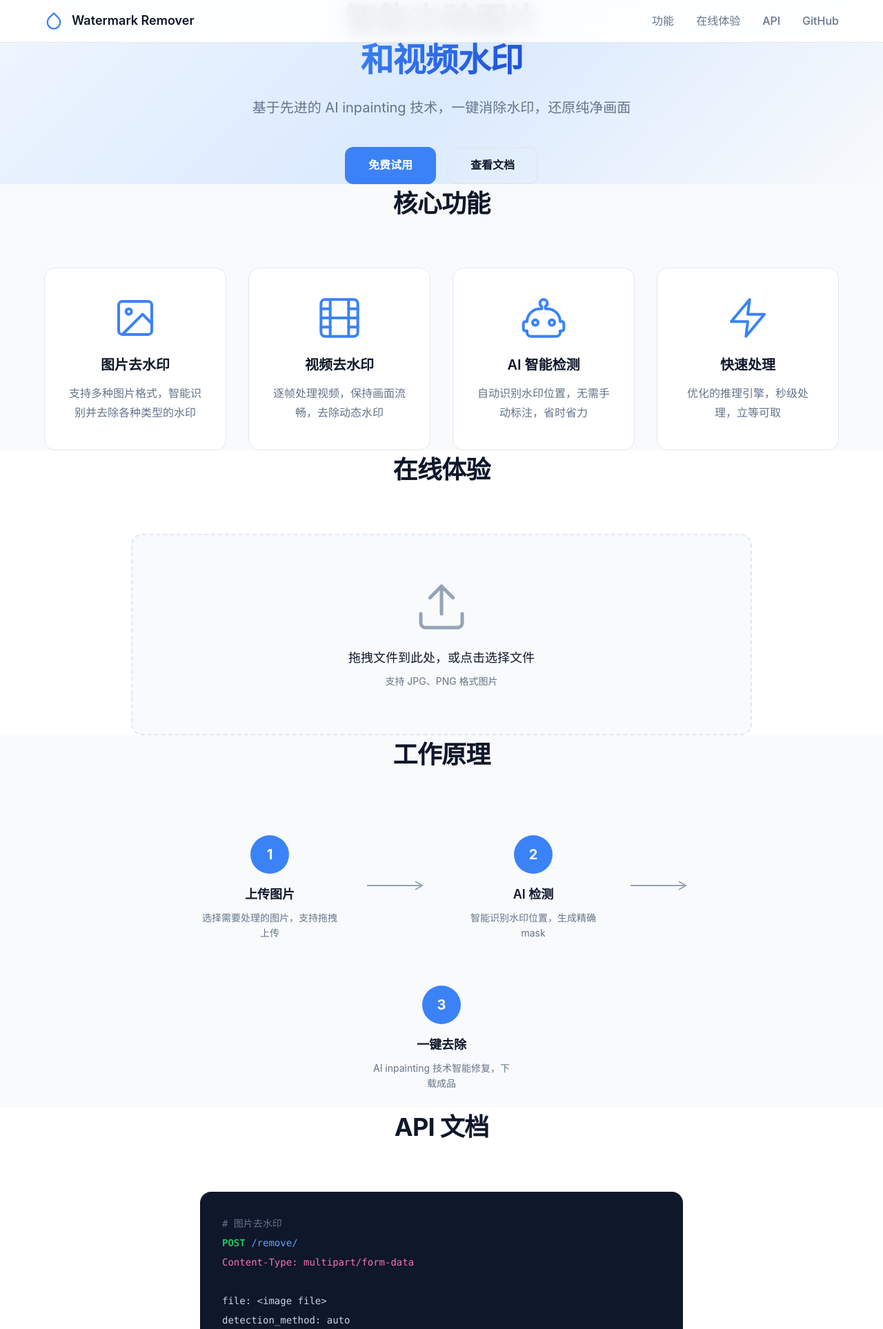
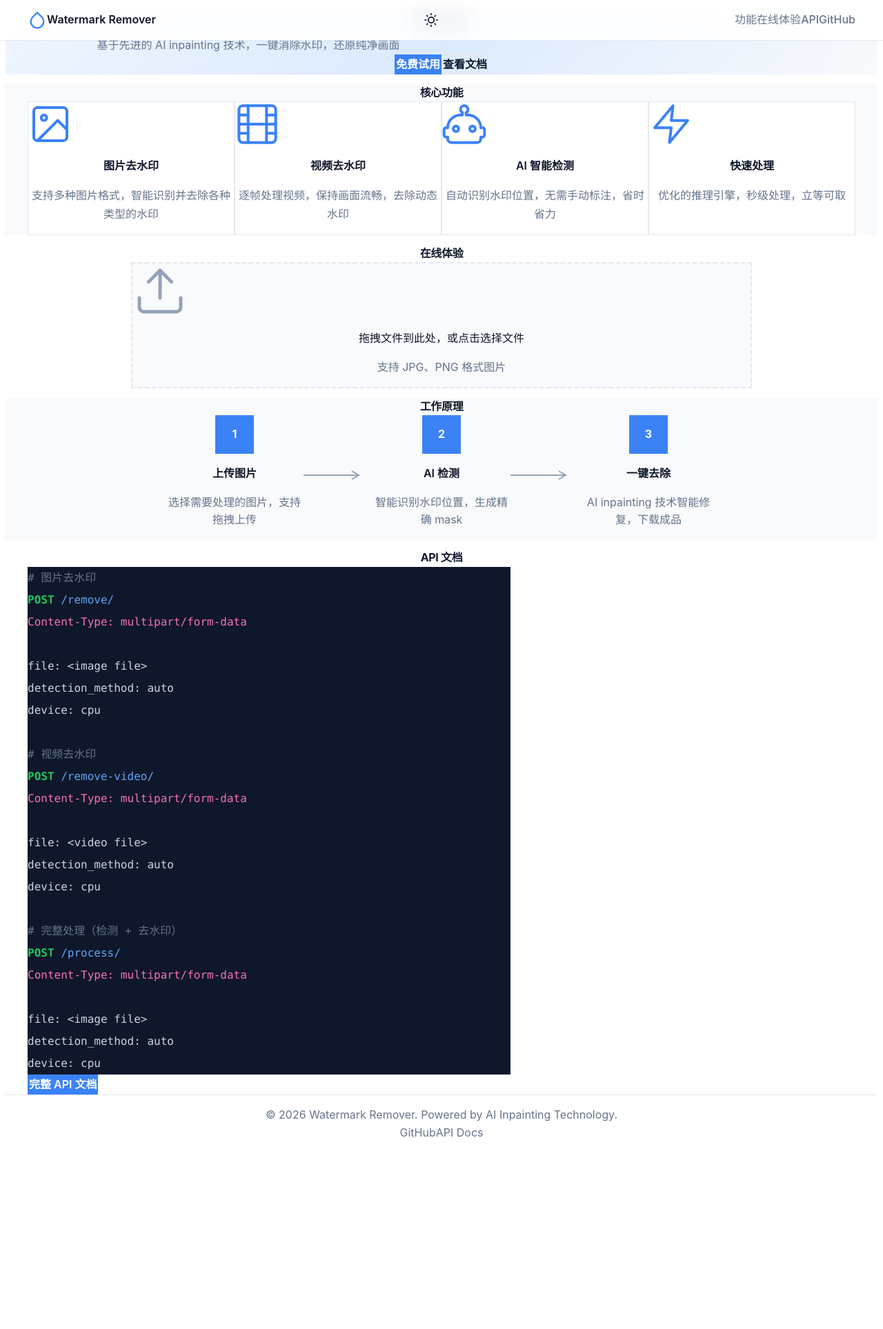
Before and after one commit to 5shunchen/watermark-remover, a FastAPI app: page / in a window 1280 px wide. Shown: the top 1927 px of the page at 69% size. After the commit the page ends 1648 px from the top, so only its background shows below. Run offline with FastAPI, Linux system fonts and the light colour scheme.

Commit message:
chore: auto-commit 3 file(s) at 2026-04-06 23:44

```diff
--- a/static/app.js
+++ b/static/app.js
@@ -14,10 +14,54 @@ document.addEventListener('DOMContentLoaded', () => {
     const resetBtn = document.getElementById('resetBtn');
     const navToggle = document.querySelector('.nav-toggle');
     const navLinks = document.querySelector('.nav-links');
+    const themeToggle = document.querySelector('.theme-toggle');
 
     let processedBlob = null;
 
-    // Mobile Navigation Toggle
+    // ===================================
+    // Theme Toggle
+    // ===================================
+    const THEME_KEY = 'watermark-remover-theme';
+
+    // Get preferred theme from localStorage or system preference
+    function getPreferredTheme() {
+        const saved = localStorage.getItem(THEME_KEY);
+        if (saved) return saved;
+        return window.matchMedia('(prefers-color-scheme: dark)').matches ? 'dark' : 'light';
+    }
+
+    // Apply theme to document
+    function applyTheme(theme) {
+        document.documentElement.setAttribute('data-theme', theme);
+        const metaThemeColor = document.querySelector('meta[name="theme-color"]');
+        if (metaThemeColor) {
+            metaThemeColor.setAttribute('content', theme === 'dark' ? '#0b0f19' : '#3b82f6');
+        }
+    }
+
+    // Initialize theme
+    applyTheme(getPreferredTheme());
+
+    // Theme toggle click handler
+    if (themeToggle) {
+        themeToggle.addEventListener('click', () => {
+            const currentTheme = document.documentElement.getAttribute('data-theme');
+            const newTheme = currentTheme === 'dark' ? 'light' : 'dark';
+            applyTheme(newTheme);
+            localStorage.setItem(THEME_KEY, newTheme);
+        });
+    }
+
+    // Listen for system theme changes
+    window.matchMedia('(prefers-color-scheme: dark)').addEventListener('change', (e) => {
+        if (!localStorage.getItem(THEME_KEY)) {
+            applyTheme(e.matches ? 'dark' : 'light');
+        }
+    });
+
+    // ===================================
+    // Mobile Navigation
+    // ===================================
     if (navToggle) {
         navToggle.addEventListener('click', () => {
             const isExpanded = navToggle.getAttribute('aria-expanded') === 'true';
--- a/static/style.css
+++ b/static/style.css
@@ -1,7 +1,10 @@
 /* ===================================
-   Design Tokens
+   Design Tokens - Light Theme (Default)
    =================================== */
-:root {
+:root,
+[data-theme="light"] {
+    color-scheme: light;
+
     /* Colors - Primary */
     --primary-50: #eff6ff;
     --primary-100: #dbeafe;
@@ -33,8 +36,56 @@
     --color-text-muted: var(--slate-400);
     --color-bg: #ffffff;
     --color-bg-secondary: var(--slate-50);
+    --color-bg-tertiary: var(--slate-100);
     --color-border: var(--slate-200);
     --color-focus: var(--primary-500);
+    --color-focus-ring: rgba(59, 130, 246, 0.5);
+    --shadow-color: rgba(0, 0, 0, 0.1);
+}
+
+/* ===================================
+   Design Tokens - Dark Theme
+   =================================== */
+[data-theme="dark"] {
+    color-scheme: dark;
+
+    /* Colors - Primary (adjusted for dark mode) */
+    --primary-50: #1e3a5f;
+    --primary-100: #1e40af;
+    --primary-200: #3b82f6;
+    --primary-300: #60a5fa;
+    --primary-400: #93c5fd;
+    --primary-500: #bfdbfe;
+    --primary-600: #dbeafe;
+    --primary-700: #eff6ff;
+
+    /* Colors - Neutral */
+    --slate-50: #0f172a;
+    --slate-100: #1e293b;
+    --slate-200: #334155;
+    --slate-300: #475569;
+    --slate-400: #64748b;
+    --slate-500: #94a3b8;
+    --slate-600: #cbd5e1;
+    --slate-700: #e2e8f0;
+    --slate-800: #f1f5f9;
+    --slate-900: #f8fafc;
+
+    /* Semantic Colors - Dark */
+    --color-primary: var(--primary-400);
+    --color-primary-hover: var(--primary-300);
+    --color-primary-active: var(--primary-200);
+    --color-text: var(--slate-900);
+    --color-text-secondary: var(--slate-500);
+    --color-text-muted: var(--slate-400);
+    --color-bg: #0b0f19;
+    --color-bg-secondary: #111827;
+    --color-bg-tertiary: #1e293b;
+    --color-border: var(--slate-200);
+    --color-focus: var(--primary-400);
+    --color-focus-ring: rgba(96, 165, 250, 0.5);
+    --shadow-color: rgba(0, 0, 0, 0.3);
+}
 
     /* Typography Scale */
     --text-xs: 0.75rem;      /* 12px */
@@ -160,13 +211,25 @@ body {
     border-bottom: 1px solid var(--color-border);
     z-index: var(--z-sticky);
     padding: var(--space-4) 0;
-    transition: box-shadow var(--duration-normal) var(--ease-out);
+    transition: box-shadow var(--duration-normal) var(--ease-out),
+                background-color var(--duration-normal) var(--ease-out);
+}
+
+[data-theme="dark"] .navbar {
+    background: rgba(11, 15, 25, 0.9);
 }
 
 .nav-container {
     display: flex;
     justify-content: space-between;
     align-items: center;
+    gap: var(--space-4);
+}
+
+.nav-right {
+    display: flex;
+    align-items: center;
+    gap: var(--space-2);
 }
 
 .logo {
@@ -206,6 +269,55 @@ body {
     transition: transform var(--duration-normal) var(--ease-out);
 }
 
+/* Theme Toggle Button */
+.theme-toggle {
+    position: relative;
+    width: var(--touch-min);
+    height: var(--touch-min);
+    background: transparent;
+    border: 1px solid var(--color-border);
+    border-radius: var(--radius-md);
+    cursor: pointer;
+    display: flex;
+    align-items: center;
+    justify-content: center;
+    color: var(--color-text);
+    transition: all var(--duration-normal) var(--ease-out);
+}
+
+.theme-toggle:hover {
+    background: var(--color-bg-secondary);
+    border-color: var(--color-primary);
+    color: var(--color-primary);
+}
+
+.theme-toggle svg {
+    width: 20px;
+    height: 20px;
+    position: absolute;
+    transition: all var(--duration-normal) var(--ease-out);
+}
+
+.icon-sun {
+    opacity: 1;
+    transform: rotate(0deg);
+}
+
+.icon-moon {
+    opacity: 0;
+    transform: rotate(90deg);
+}
+
+[data-theme="dark"] .icon-sun {
+    opacity: 0;
+    transform: rotate(-90deg);
+}
+
+[data-theme="dark"] .icon-moon {
+    opacity: 1;
+    transform: rotate(0deg);
+}
+
 .nav-links {
     display: flex;
     list-style: none;
--- a/templates/index.html
+++ b/templates/index.html
@@ -1,12 +1,17 @@
 <!DOCTYPE html>
-<html lang="zh-CN">
+<html lang="zh-CN" data-theme="light">
 <head>
     <meta charset="UTF-8">
     <meta name="viewport" content="width=device-width, initial-scale=1.0">
+    <meta name="description" content="基于 AI inpainting 技术的智能去水印工具，支持图片和视频一键去除水印">
+    <meta name="theme-color" content="#3b82f6">
     <title>Watermark Remover - 智能去水印工具</title>
     <link rel="stylesheet" href="/static/style.css">
 </head>
 <body>
+    <!-- Skip Link -->
+    <a href="#main-content" class="skip-link">跳到主要内容</a>
+
     <!-- Navigation -->
     <nav class="navbar">
         <div class="container nav-container">
@@ -16,11 +21,29 @@
                 </svg>
                 <span class="logo-text">Watermark Remover</span>
             </a>
-            <button class="nav-toggle" aria-label="Toggle navigation" aria-expanded="false">
-                <span class="nav-toggle-bar"></span>
-                <span class="nav-toggle-bar"></span>
-                <span class="nav-toggle-bar"></span>
-            </button>
+            <div class="nav-right">
+                <button class="theme-toggle" aria-label="切换暗色模式" title="切换主题">
+                    <svg class="icon-sun" viewBox="0 0 24 24" fill="none" stroke="currentColor" stroke-width="2" stroke-linecap="round" stroke-linejoin="round" aria-hidden="true">
+                        <circle cx="12" cy="12" r="5"/>
+                        <line x1="12" y1="1" x2="12" y2="3"/>
+                        <line x1="12" y1="21" x2="12" y2="23"/>
+                        <line x1="4.22" y1="4.22" x2="5.64" y2="5.64"/>
+                        <line x1="18.36" y1="18.36" x2="19.78" y2="19.78"/>
+                        <line x1="1" y1="12" x2="3" y2="12"/>
+                        <line x1="21" y1="12" x2="23" y2="12"/>
+                        <line x1="4.22" y1="19.78" x2="5.64" y2="18.36"/>
+                        <line x1="18.36" y1="5.64" x2="19.78" y2="4.22"/>
+                    </svg>
+                    <svg class="icon-moon" viewBox="0 0 24 24" fill="none" stroke="currentColor" stroke-width="2" stroke-linecap="round" stroke-linejoin="round" aria-hidden="true">
+                        <path d="M21 12.79A9 9 0 1 1 11.21 3 7 7 0 0 0 21 12.79z"/>
+                    </svg>
+                </button>
+                <button class="nav-toggle" aria-label="Toggle navigation" aria-expanded="false">
+                    <span class="nav-toggle-bar"></span>
+                    <span class="nav-toggle-bar"></span>
+                    <span class="nav-toggle-bar"></span>
+                </button>
+            </div>
             <ul class="nav-links">
                 <li><a href="#features">功能</a></li>
                 <li><a href="#demo">在线体验</a></li>
```
Also changed, not shown: other parts of static/style.css (+36 -2 lines).
